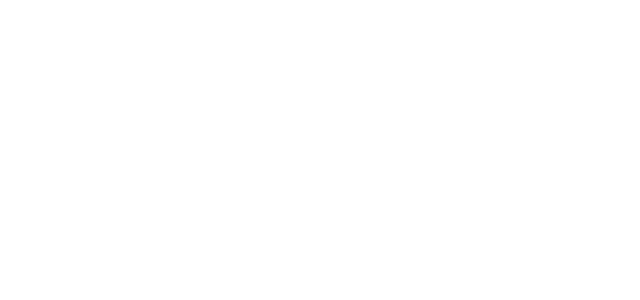
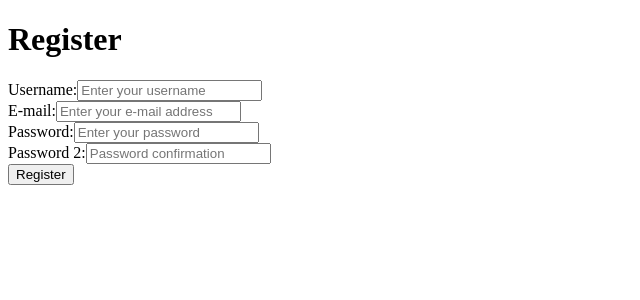
Before and after one commit to domsebesta/kittinder, a Vue app in the folder src/frontend/: page /register in a window 1280 px wide. Shown: the top 300 px of the page, without its empty margins (0-640 px from the left). Built offline with nearby package versions, Linux system fonts and the light colour scheme.

Commit message:
Vue registration template added

```diff
--- a/src/frontend/src/routes.js
+++ b/src/frontend/src/routes.js
@@ -3,6 +3,7 @@
 import UserLogin from "@/views/UserLogin"
 import HomePage from "@/views/HomePage"
 import UserProfile from "@/views/UserProfile"
+import UserRegistration from "@/views/UserRegistration"
 
 Vue.use(VueRouter)
 
@@ -10,6 +11,11 @@
     mode: 'history',
     base: process.env.BASE_URL,
     routes: [
+        {
+            path: '/register',
+            name: 'register',
+            component: UserRegistration
+        },
         {
             path: '/login',
             name: 'login',
--- /dev/null
+++ b/src/frontend/src/views/UserRegistration.vue
@@ -0,0 +1,70 @@
+<template>
+<div>
+  <form v-on:submit.prevent="register">
+    <h1>Register</h1>
+    <p v-if="error">{{error}}</p>
+    <div>
+      <label for="username">Username:</label>
+      <input type="text" required id="username" v-model="userDTO.username" placeholder="Enter your username">
+    </div>
+    <div>
+      <label for="email">E-mail:</label>
+      <input type="email" required id="email" v-model="userDTO.email" placeholder="Enter your e-mail address">
+    </div>
+    <div>
+      <label for="pw">Password:</label>
+      <input type="password" required id="pw" v-model="userDTO.password" placeholder="Enter your password">
+    </div>
+    <div>
+      <label for="pw2">Password 2:</label>
+      <input type="password" required id="pw2" v-model="password2" placeholder="Password confirmation">
+    </div>
+    <button type="submit">Register</button>
+  </form>
+</div>
+</template>
+
+<script>
+import {getAPI} from "@/axios-api"
+
+export default {
+  name: "UserRegistration",
+  data() {
+    return {
+      userDTO : {
+        username: '',
+        password: '',
+        email: ''
+      },
+      password2: '',
+      error: ''
+    }
+  },
+  methods: {
+    register() {
+      if(this.checkPasswords()){
+        getAPI.post('/api/register', {
+          userRegistrationDTO: this.userDTO
+        })
+            .then(() => {
+              console.log('PostAPI has received data')
+              this.$router.push('/login')
+            })
+            .catch((err) => {
+              console.log(err)
+            })
+      } else {
+        this.error = 'Passwords must match!'
+      }
+
+    },
+    checkPasswords(){
+      return this.userDTO.password === this.password2
+    }
+  }
+}
+</script>
+
+<style scoped>
+
+</style>
```
Also changed, not shown: 1 other file (tests, documents, lock files or other folders).
